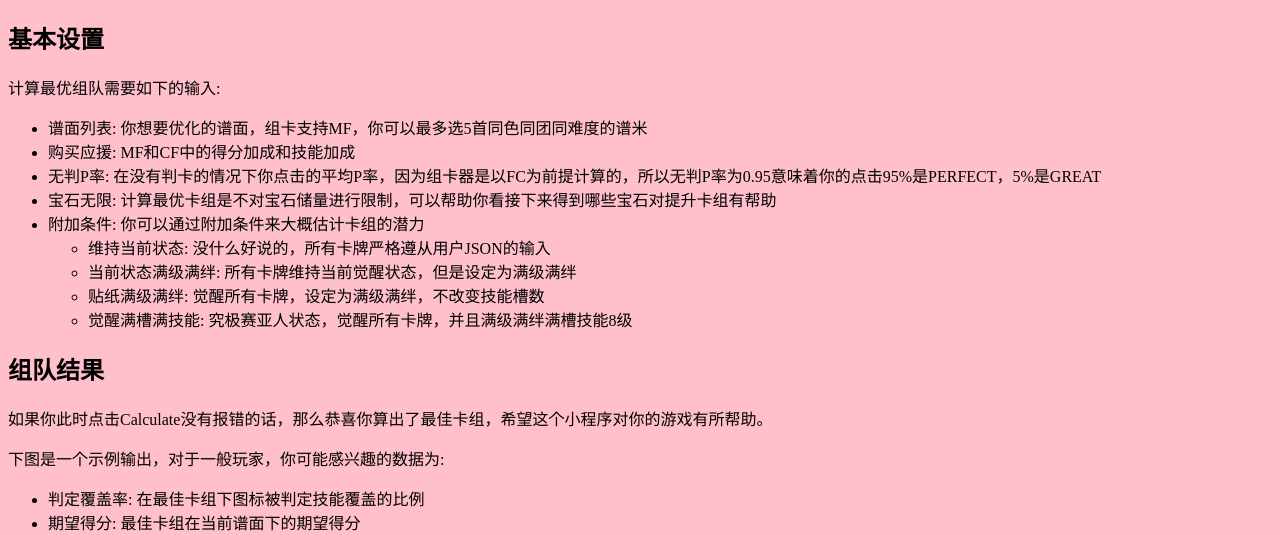
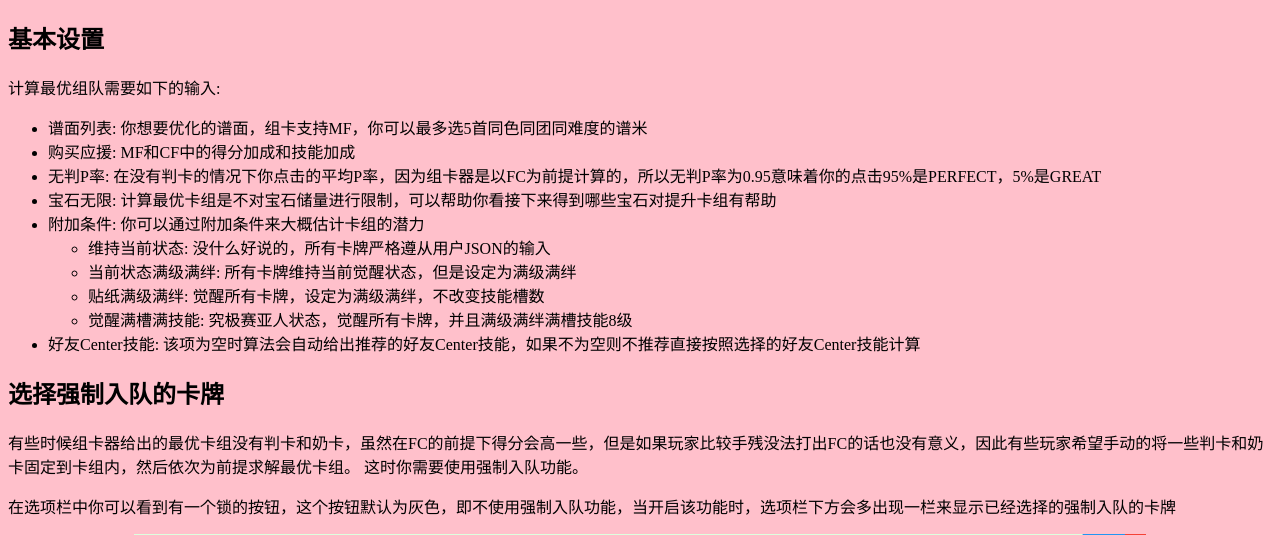
Before and after one commit to Joshua1989/LLATB-frontend, a Django app: page /tutorial/cn in a window 1280 px wide. Shown: the part 5085-5620 px from the top of the page. Run offline with Django 3.2, Linux system fonts and the light colour scheme.

Commit message:
update tutorial for pinned card mode

```diff
--- a/mysite/teambuilderApp.py
+++ b/mysite/teambuilderApp.py
@@ -21,7 +21,7 @@ Nyan~ 欢迎使用网页版LLSIF-AutoTeamBuilder全自动组卡器，目前已
 <br/>
 在以上设定下<span style="color:red">并不能保证找到最优解</span>，但是期望得分大多数情况只比最优解少1000分以内。
 <br/>
-寻求更优解请移步<a href="https://github.com/Joshua1989/LLSIF-AutoTeamBuilder">Github源码</a>自行尝试，算法细节请参考<a href="doc">Love Live SIF 卡组强度导论</a>。
+寻求更优解请移步<a href="https://github.com/Joshua1989/LLSIF-AutoTeamBuilder">Github源码</a>自行尝试，算法细节请参考<a href="doc/cn">Love Live SIF 卡组强度导论</a>。
 <br/><br/>
 使用方法: 1.选择歌曲; 2.从<a href="http://stats.llsif.win/">SIFStats(日服)</a> 或者 <a href="http://pll.sokka.cn/user">LLproxy(国服)</a> 粘贴社员信息卡组Json; 3: 点击calulate按钮
 <br/>
--- a/templates/tutorial_cn.html
+++ b/templates/tutorial_cn.html
@@ -34,14 +34,15 @@
 </head>
 
 <body>
-    <h1>编辑你的卡组信息</h1>
-    <h2>使用第三方代理数据站</h2>
+    <h1 id='section-1'>编辑你的卡组信息</h1>
+    <h2 id='section-1-1'>使用第三方代理数据站</h2>
     <p>I如果你已经连接了<a href='//stats.llsif.win/'>SIFStats (日服)</a>, <a href='http://pll.sokka.cn/user'>LLproxy (国服)</a>, 那么你可以直接将卡组JSON复制过来，LLproxy的用户可以在社员信息界面直接跳转过来自动载入卡组JSON。</p>
     <div style='display: block;margin: 0 auto' style='width:100%'>
         <img src="{% static 'tutorial_en 2.jpg' %}" style='width:48%;display:inline-block;'>
         <img src="{% static 'tutorial_en 3.jpg' %}" style='width:48%;display:inline-block;'>
     </div>
-    <h2>手动编辑卡组信息</h2>
+
+    <h2 id='section-1-2'>手动编辑卡组信息</h2>
     <p>如果你没有连接第三方代理数据站，你仍然可以手动添加。手动编辑卡组是增量式的，如果你之前已经输入了用户JSON，那么编辑卡组会以你之前的输入为基准。</p>
     <p>当你添加一张新卡时，首先你需要选择是哪个成员，卡牌颜色，以及卡牌是否觉醒来筛选所有符合条件的卡牌</p>
     <img src="{% static 'tutorial 5.jpg' %}" align='middle'>
@@ -60,15 +61,15 @@
     <img src="{% static 'tutorial 8.jpg' %}" align='middle'>
     <p>现在你已经完成编辑卡组了，在点击组队按钮回到组队界面之前不要忘了保存修改。强烈建议手动编辑的用户将编辑好的用户JSON存到本地，以免将来数据损坏需要重新输入。</p>
 
-    <h2>本地多账户管理</h2>
+    <h2 id='section-1-3'>本地多账户管理</h2>
     <p>如果你有多个账号又不愿每次输入用户卡组JSON，那么你可以通过本地多账户管理来实现账户切换。当你把鼠标移到“用户JSON”面板内的“用户卡组JSON”文字上时，你会看到文字变成了绿色的“切换本地账户”，点击后可以进入本地用户管理界面</p>
     <img src="{% static 'tutorial_en 11.jpg' %}" align='middle' style='width:40%'>
     <img src="{% static 'tutorial_en 12.jpg' %}" align='middle' style='width:60%'>
 
-    <h1>计算最优组队</h1>
+    <h1 id='section-2'>计算最优组队</h1>
     <img src="{% static 'tutorial 1.jpg' %}" align='middle'>
     <img src="{% static 'tutorial 2.jpg' %}" align='middle'>
-    <h2>基本设置</h2>
+    <h2 id='section-2-1'>基本设置</h2>
     <p>计算最优组队需要如下的输入:
         <ul>
             <li>谱面列表: 你想要优化的谱面，组卡支持MF，你可以最多选5首同色同团同难度的谱米</li>
@@ -83,9 +84,25 @@
                     <li>觉醒满槽满技能: 究极赛亚人状态，觉醒所有卡牌，并且满级满绊满槽技能8级</li>
                 </ul>
             </li>
+            <li>好友Center技能: 该项为空时算法会自动给出推荐的好友Center技能，如果不为空则不推荐直接按照选择的好友Center技能计算</li>
         </ul>
     </p>
-    <h2>组队结果</h2>
+
+    <h2 id='section-2-2'>选择强制入队的卡牌</h2>
+    <p>有些时候组卡器给出的最优卡组没有判卡和奶卡，虽然在FC的前提下得分会高一些，但是如果玩家比较手残没法打出FC的话也没有意义，因此有些玩家希望手动的将一些判卡和奶卡固定到卡组内，然后依次为前提求解最优卡组。
+    这时你需要使用强制入队功能。</p>
+    <p>在选项栏中你可以看到有一个锁的按钮，这个按钮默认为灰色，即不使用强制入队功能，当开启该功能时，选项栏下方会多出现一栏来显示已经选择的强制入队的卡牌</p>
+    <img src="{% static 'tutorial 9.jpg' %}" align='middle'>
+    <p>点击“选择强制入队的卡牌”来添加，最多可以添加8张，点击“清除”可以清除当前选择，有三个选项可以选择：
+        <ul>
+            <li>奶卡：选择后会按回复能力降序排列你持有的卡中稀有度至少为SR的奶卡</li>
+            <li>判卡：选择后会按判定覆盖率降序排列你持有的卡中稀有度至少为SR的判卡</li>
+            <li>所有卡：选择后会按稀有度降序排列你持有的卡中稀有度至少为SR的卡</li>
+        </ul>
+    </p>
+    <img src="{% static 'tutorial 10.jpg' %}" align='middle' style='width:70%'>
+
+    <h2 id='section-2-3'>组队结果</h2>
     <p>如果你此时点击Calculate没有报错的话，那么恭喜你算出了最佳卡组，希望这个小程序对你的游戏有所帮助。</p>
     <p>下图是一个示例输出，对于一般玩家，你可能感兴趣的数据为:
         <ul>
@@ -97,7 +114,7 @@
     </p>
     <img src="{% static 'tutorial 3.jpg' %}" align='middle'>
 
-    <h2>对当前卡组进行模拟</h2>
+    <h2 id='section-2-4'>对当前卡组进行模拟</h2>
     <img src="{% static 'tutorial_en 13.jpg' %}" align='middle' style='width:70%'>
     <p>只要你选择的歌曲是由谱面的（非默认、SM曲目），组好队之后你可以在结果的左上角看到“模拟”的按钮，模拟结果包括
         <ul>
```
Also changed, not shown: templates/tutorial_en.html (+32 -10 lines), static/tutorial 10.jpg (added), static/tutorial 9.jpg (added), static/tutorial_en 15.jpg (added), static/tutorial_en 16.jpg (added).
